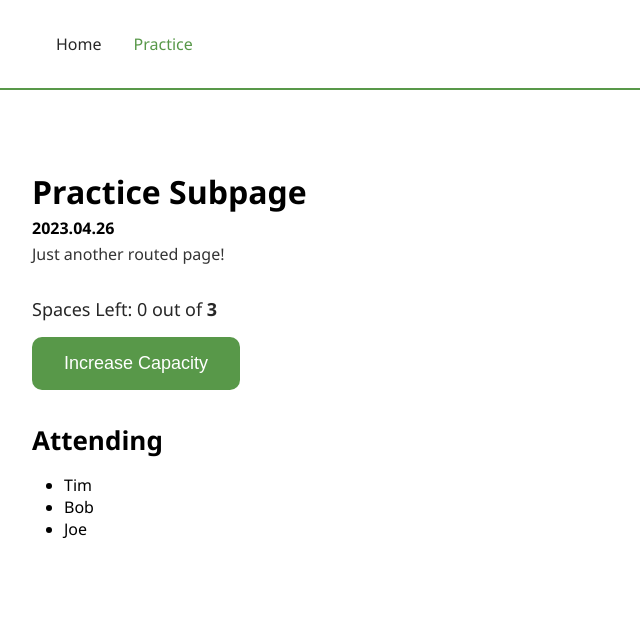
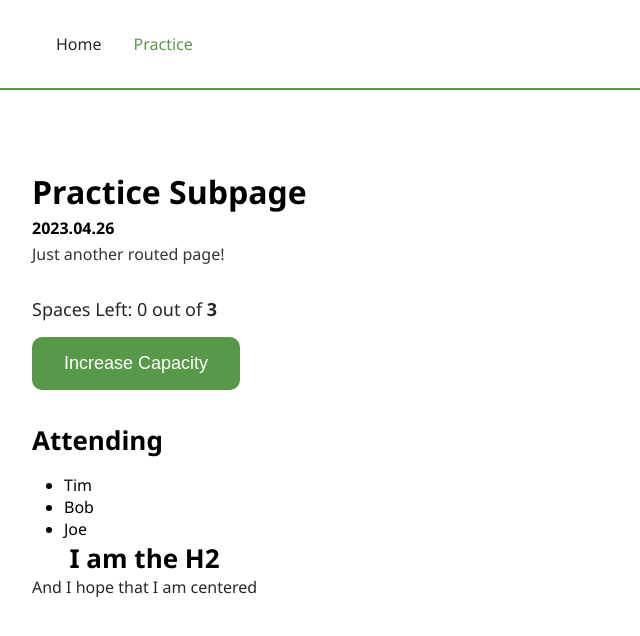
Before and after one commit to szcstamas/vue_compositionAPI, a Vue app: page /practice in a window 1280 px wide. Shown: the top 636 px of the page, without its empty margins (0-640 px from the left). Built offline with nearby package versions, Linux system fonts and the light colour scheme.

Commit message:
Creating mixins.scss file and importing flexBase mixin to use in flex-center class added to App.vue

```diff
--- a/src/App.vue
+++ b/src/App.vue
@@ -15,12 +15,28 @@ export default {
 </script>
 
 <style lang="scss">
+@import './assets/mixins.scss';
+
+.flex-center {
+  @include flexBase(center, center, column, column);
+}
+
+.max-width-1280px {
+  width: 100%;
+  max-width: 1280px;
+}
+
 :root {
   --mini-gap: .25rem;
   --half-gap: .5rem;
   --one-gap: 1rem;
   --two-gap: 2rem;
-  --main-color-green: rgb(88, 152, 73);
+  --main-color-green: #589849;
+  --main-color-gray: #343434;
+  --font-size-small: 12px;
+  --font-size-basic: 16px;
+  --font-size-headline: 32px;
+  --font-size-large: 48px;
 }
 
 * {
--- /dev/null
+++ b/src/assets/mixins.scss
@@ -0,0 +1,10 @@
+@mixin flexBase($justify, $align, $direction, $mobileDirection) {
+    display: flex;
+    justify-content: $justify;
+    align-items: $align;
+    flex-direction: $direction;
+
+    @media (max-width: 480px) {
+        flex-direction: $mobileDirection;
+    }
+}
--- a/src/views/CompositionPractice.vue
+++ b/src/views/CompositionPractice.vue
@@ -14,6 +14,10 @@
                         {{ name }}
                     </li>
                 </ul>
+            </div>
+            <div class="flex-center max-width-1280px">
+                <h2>I am the H2</h2>
+                <p>And I hope that I am centered</p>
             </div>
         </CompositionSection>
     </main>
```
